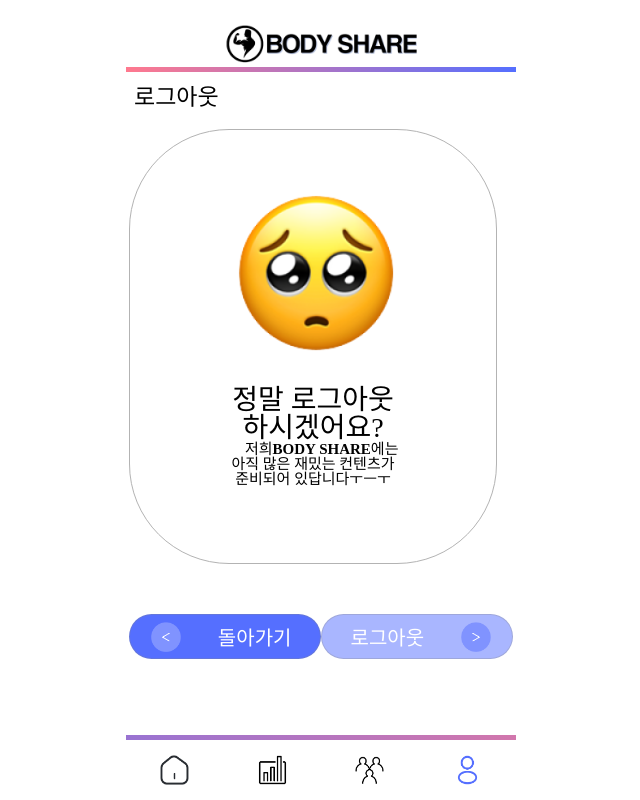
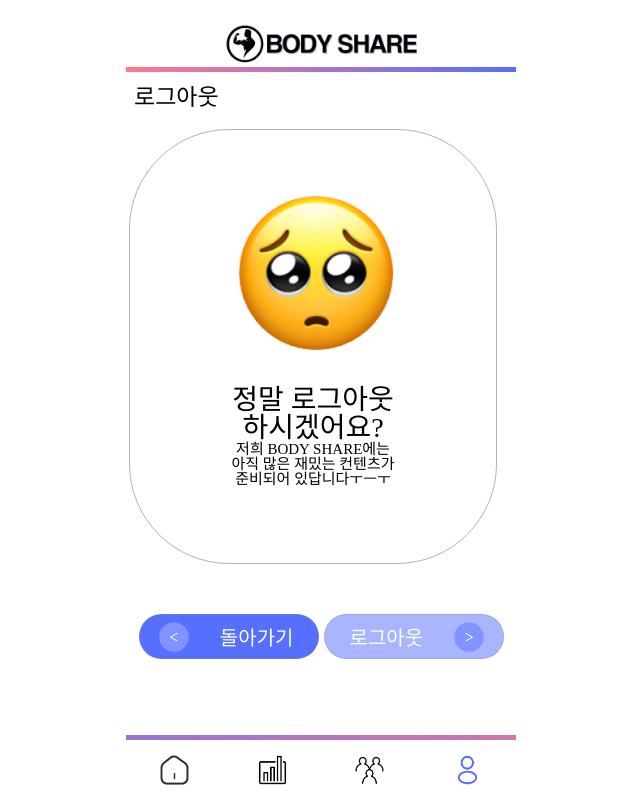
Before and after one commit to UNILION/BodyShare, a React (Create React App) app in the folder BodyShare-app/: page /mypage/logout in a window 1280 px wide. Shown: the whole page, without its empty margins (319-959 px from the left). Built offline with nearby package versions, Linux system fonts and the light colour scheme.

Commit message:
refactor: 로그아웃 페이지 grid 형식으로 코드 변환

```diff
--- a/BodyShare-app/src/pages/mypage/Logout.js
+++ b/BodyShare-app/src/pages/mypage/Logout.js
@@ -45,8 +45,6 @@ const Tt =styled.p`
 `;
 
 const Ttt = styled.div`
-  margin-left: 115px;
-  display: flex;
   text-align: center;
   font-size: 15px;
 `;
@@ -63,41 +61,13 @@ const Tff = styled.p`
 
 const Buttons = styled.ul`
   margin-top: 50px;
-  display: flex;
+  display: grid;
+  grid-template-columns: 1fr 1fr; /* 가로로 두 개의 열을 생성합니다. */
   margin-bottom: 23px;
+  gap: 5px;
 `;
 
-const Backbutton = styled.button`
-  background-color: #556FFF;
-  color: #fff;
-  padding: 10px 20px;
-  border: none;
-  border-radius: 23px;
-  cursor: pointer;
-  margin-top: 16px;
-  width: 211px;
-  height: 45px;
-  float: right;
-  font-size: 20px;
-`;
 
-const Logoutbutton = styled.button`
-  background-color: rgba(85, 111, 255, 0.5);
-  color: #fff;
-  padding: 10px 20px;
-  border: none;
-  border-radius: 23px;
-  cursor: pointer;
-  margin-top: 16px;
-  width: 211px;
-  height: 45px;
-  float: right;
-  font-size: 20px;
-`;
-
-const Tp = styled.p`
-  font-weight: bold;
-`;
 
 const PasswordModify = function () {
   const navigate = useNavigate();
@@ -109,7 +79,7 @@ const PasswordModify = function () {
           <Imt src={logoutLogo}></Imt>
           <To>정말 로그아웃</To>
           <Tt>하시겠어요?</Tt>
-          <Ttt>저희 <Tp>BODY SHARE</Tp>에는</Ttt>
+          <Ttt>저희 BODY SHARE에는</Ttt>
           <Tf>아직 많은 재밌는 컨텐츠가</Tf>
           <Tff>준비되어 있답니다ㅜㅡㅜ</Tff>
         </Main>
@@ -118,12 +88,15 @@ const PasswordModify = function () {
             name="돌아가기"
             img={Image6}
             onClick={() => navigate("/mypage")}
+            width="180px"
+            ml="10px"
           />
           <Button
             name="로그아웃"
             img={Image5}
             onClick={() => navigate("/")}
             bc="rgba(85, 111, 255, 0.5)"
+            width="180px"
           />
         </Buttons>
       </All>
```
